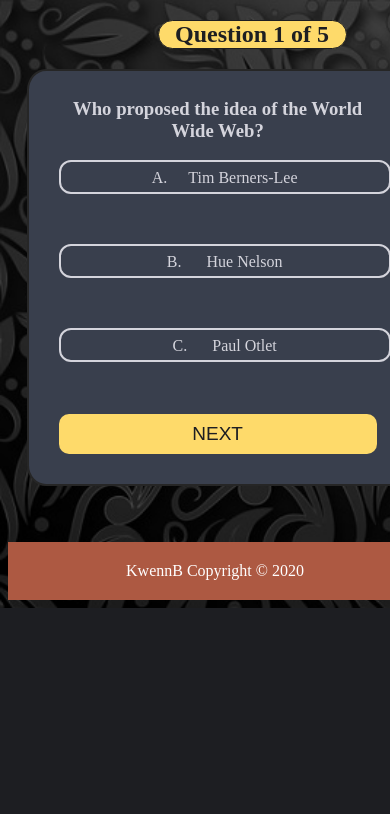
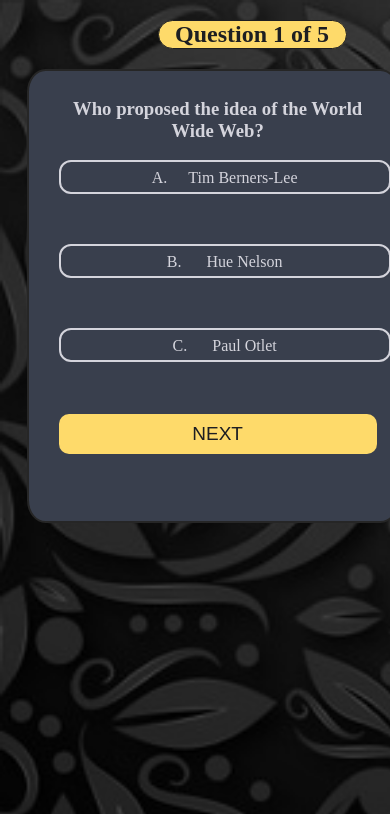
Before and after one commit to kwennB/Quiz-Game-App, a plain HTML site: page game.html in a window 390 px wide. Shown: the top 814 px of the page. Drawn offline with Linux system fonts and the light colour scheme.

Commit message:
modified media queries

```diff
--- a/game.css
+++ b/game.css
@@ -32,10 +32,12 @@ body{
 div#quiz{
     border:#262626 2px solid;
     background-color:#393f4d;
-    padding:8px 30px 30px 30px;
+    padding:8px 20px 20px 30px;
     border-radius:5%;
-    width:30%;
-    margin-left:38%;
+    width:100%;
+    height: 50vh;
+    margin-left:5%;
+    margin-right: 5%;
 }
 
 button {
@@ -95,7 +97,7 @@ input[type="radio"]{
 
 footer {
     padding: 20px;
-    margin-top: 20px;
+    margin-top: 500px;
     color: #ffffff;
     background-color: #ad5942;
     width: 100%;
@@ -103,6 +105,7 @@ footer {
 }
 
 /* Media Queries */
+
 @media (max-width: 960px){
     div#quiz{
         width: 100%;
--- a/index.css
+++ b/index.css
@@ -91,3 +91,14 @@ h3{
     box-shadow: none;
     transform: none;
 }
+
+
+
+footer {
+    padding: 20px;
+    margin-top: 20px;
+    color: #ffffff;
+    background-color: #ad5942;
+    width: 100%;
+    text-align: center;
+}
```
